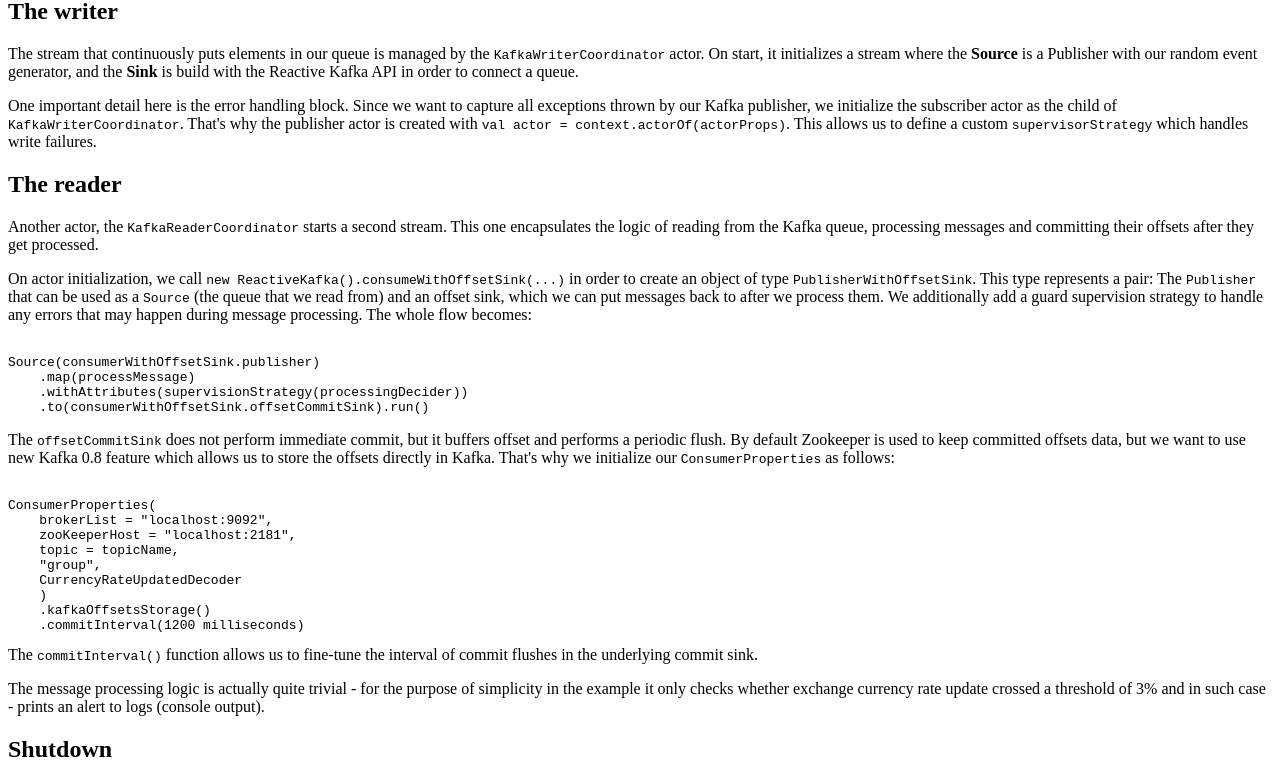
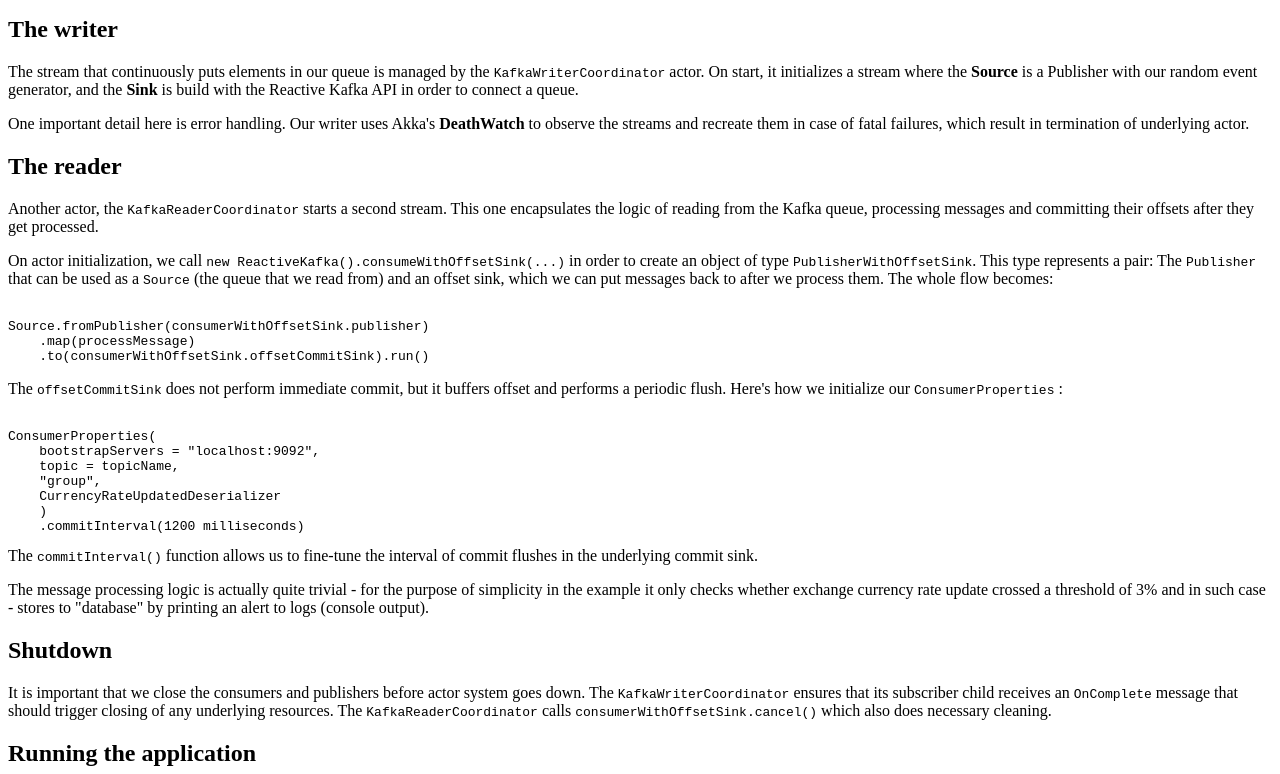
Before and after one commit to softwaremill/activator-reactive-kafka-scala, a plain HTML site: page tutorial/index.html in a window 1280 px wide. Shown: the part 506-1280 px from the top of the page. Drawn offline with Linux system fonts and the light colour scheme.

Commit message:
Adjust to Reactive Kafka 0.9

```diff
--- a/tutorial/index.html
+++ b/tutorial/index.html
@@ -37,7 +37,9 @@
         a Kafka queue using a reactive <code>Publisher</code>. Elsewhere, a <code>Subscriber</code> reads
         from the queue in a reactive manner, producing a stream of messages that get processed and then committed after
         successful processing. The processing part checks whether exchange rate change passed some threshold (3%) and
-        in such case, emits an alert message.
+        in such case, emits an alert message. In a real-life scenario, this part could incorporate saving some additional
+        data to a DB, which justifies our need for at-least once delivery so that we are sure that there's will
+        be no message that gets missed.
 
     <p>A coordinator actor runs both processes as children and closes them after some time, shutting down whole
         system.</p>
@@ -48,8 +50,7 @@
     <h2>The coordinator</h2>
 
     <p>The <code>Coordinator</code> actor serves for orchestration of our application logic. It starts our writer
-        and
-        reader actors and schedules their shutdown together with graceful closing of embedded Kafka instance and the
+        and reader actors and schedules their shutdown together with graceful closing of embedded Kafka instance and the
         actor system.
     </p>
 
@@ -64,11 +65,8 @@
     </p>
 
     <p>
-        One important detail here is the error handling block. Since we want to capture all exceptions thrown by
-        our Kafka publisher, we initialize the subscriber actor as the child of <code>KafkaWriterCoordinator</code>.
-        That's why the publisher actor is created with <code>val actor = context.actorOf(actorProps)</code>. This
-        allows
-        us to define a custom <code>supervisorStrategy</code> which handles write failures.
+        One important detail here is error handling. Our writer uses Akka's <b>DeathWatch</b> to observe
+        the streams and recreate them in case of fatal failures, which result in termination of underlying actor.
     </p>
 
     <h2>The reader</h2>
@@ -83,32 +81,26 @@
         On actor initialization, we call <code>new ReactiveKafka().consumeWithOffsetSink(...)</code> in order
         to create an object of type <code>PublisherWithOffsetSink</code>. This type represents a pair: The
         <code>Publisher</code> that can be used as a <code>Source</code> (the queue that we read from) and an
-        offset sink, which we can put messages back to after we process them. We additionally add a guard
-        supervision strategy to handle any errors that may happen during message processing. The whole flow becomes:
+        offset sink, which we can put messages back to after we process them. The whole flow becomes:
 <pre><code>
-Source(consumerWithOffsetSink.publisher)
+Source.fromPublisher(consumerWithOffsetSink.publisher)
     .map(processMessage)
-    .withAttributes(supervisionStrategy(processingDecider))
     .to(consumerWithOffsetSink.offsetCommitSink).run()
 </code></pre>
     </p>
 
     <p>
         The <code>offsetCommitSink</code> does not perform immediate commit, but it buffers offset and performs a
-        periodic
-        flush. By default Zookeeper is used to keep committed offsets data, but we want to use new Kafka 0.8 feature
-        which allows us to store the offsets directly in Kafka. That's why we initialize our
+        periodic flush. Here's how we initialize our
         <code>ConsumerProperties</code>
-        as follows:
+        :
 <pre><code>
 ConsumerProperties(
-    brokerList = "localhost:9092",
-    zooKeeperHost = "localhost:2181",
+    bootstrapServers = "localhost:9092",
     topic = topicName,
     "group",
-    CurrencyRateUpdatedDecoder
+    CurrencyRateUpdatedDeserializer
     )
-    .kafkaOffsetsStorage()
     .commitInterval(1200 milliseconds)
 </code></pre>
         The <code>commitInterval()</code> function allows us to fine-tune the interval of commit flushes in the
@@ -118,8 +110,8 @@ ConsumerProperties(
     <p>
         The message processing logic is actually quite trivial - for the purpose of simplicity in the example it
         only
-        checks whether exchange currency rate update crossed a threshold of 3% and in such case - prints an alert to
-        logs (console output).
+        checks whether exchange currency rate update crossed a threshold of 3% and in such case - stores to "database" by
+        printing an alert to logs (console output).
     </p>
 </div>
 <div>
@@ -194,8 +186,8 @@ ConsumerProperties(
     <ul>
         <li><a href="https://github.com/softwaremill/reactive-kafka#reactive-streams-for-kafka"
                target="_blank">Reactive Kafka documentation</a></li>
-        <li><a href="http://doc.akka.io/api/akka-stream-and-http-experimental/1.0/#akka.stream.scaladsl.package"
-               target="_blank">Akka Streams 1.0 API documentation</a></li>
+        <li><a href="http://doc.akka.io/api/akka-stream-and-http-experimental/2.0/#akka.stream.scaladsl.package"
+               target="_blank">Akka Streams 2.0 API documentation</a></li>
         <li><a href="http://www.reactive-streams.org/" target="_blank">Reactive Streams</a></li>
     </ul>
 </div>
```
Also changed, not shown: 6 other files.
